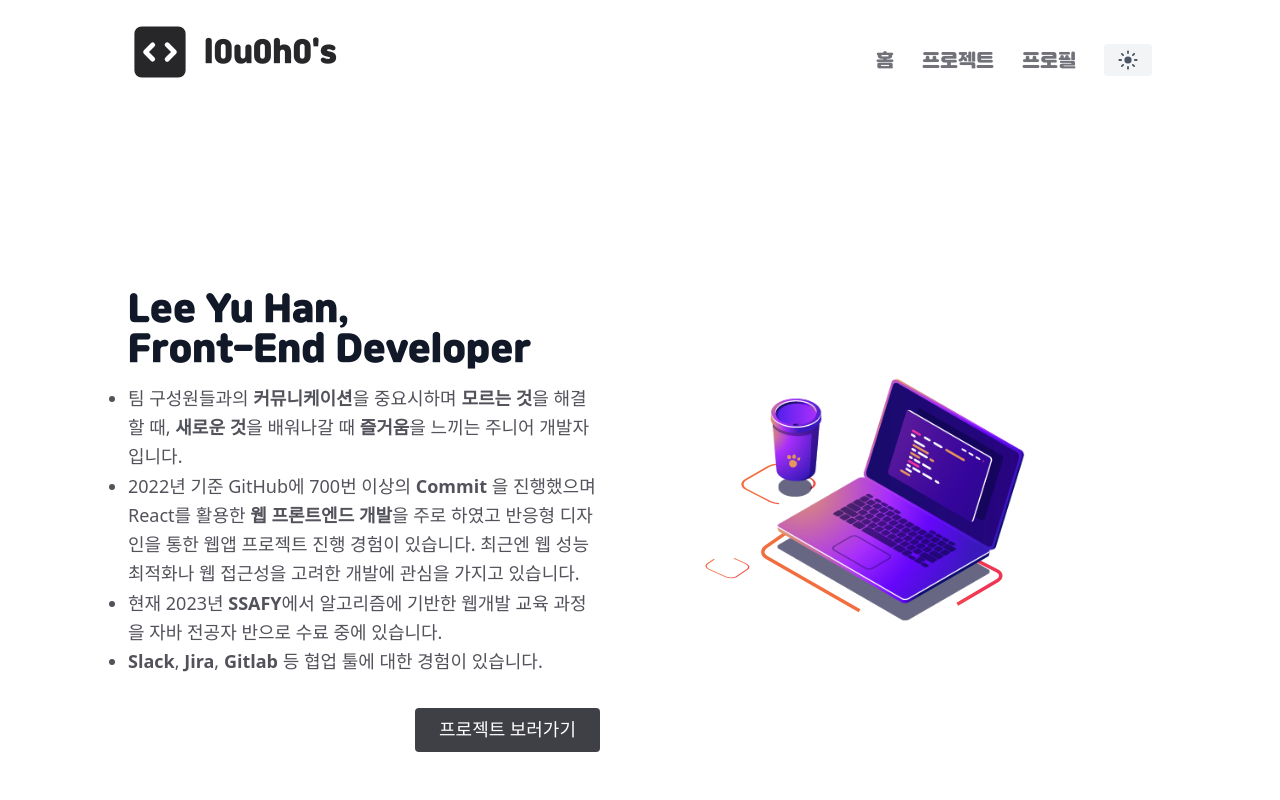
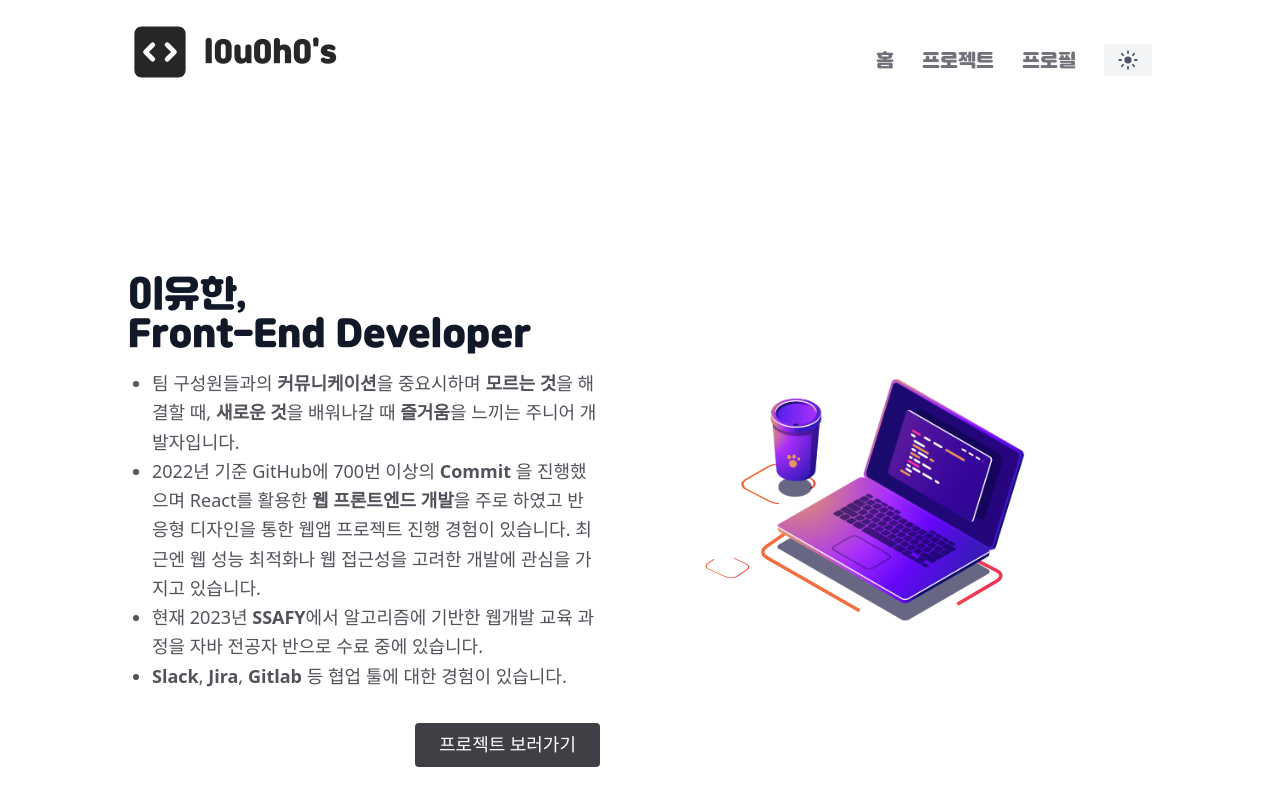
Before and after one commit to l0u0h0/next_portfolio, a Next.js app: page / in a window 1280 px wide. Shown: the top 800 px of the page. Built offline with nearby package versions, Linux system fonts and the light colour scheme; a web font is replaced by a local one.

Commit message:
:lipstick: index 페이지 수정

```diff
--- a/components/Home/hero.js
+++ b/components/Home/hero.js
@@ -6,12 +6,12 @@ export default function Hero() {
     <>
       <div className="lg:w-1/2 md:w-1/2 lg:pr-10 md:pr-6 flex flex-col md:items-start md:text-left mb-16 md:mb-0 items-center text-center">
         <h1 className="title-font sm:text-4xl text-3xl mb-4 font-medium text-gray-900">
-          Lee Yu Han,
+          이유한,
           <br className="hidden lg:inline-block" />
           Front-End Developer
         </h1>
-        <ul className="mb-8 leading-relaxed text-lg text-left list-disc">
-          <li className="hover:decoration-stone-400 hover:decoration">
+        <ul className="mb-8 ml-6 leading-relaxed text-lg text-left list-disc">
+          <li>
             팀 구성원들과의 <b>커뮤니케이션</b>을 중요시하며 <b>모르는 것</b>을
             해결할 때, <b>새로운 것</b>을 배워나갈 때 <b>즐거움</b>을 느끼는
             주니어 개발자입니다.
--- a/pages/projects.js
+++ b/pages/projects.js
@@ -78,12 +78,6 @@ export async function getStaticProps() {
 
   const projects = await res.json();
 
-  const projectIds = projects.results.map((aProject) => aProject.id);
-
-  const projectNames = projects.results.map(
-    (aProject) => aProject.properties.Name.title[0].plain_text
-  );
-
   return {
     props: { projects },
   };
--- a/styles/globals.css
+++ b/styles/globals.css
@@ -65,3 +65,7 @@ p {
 ul {
   @apply text-zinc-600 dark:text-zinc-300;
 }
+
+li {
+  @apply hover:text-zinc-800 hover:dark:text-zinc-200;
+}
```
